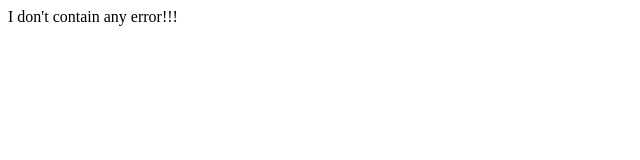
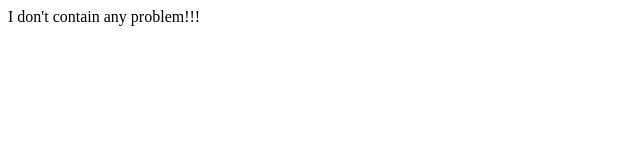
Before and after one commit to nikhilbangar/static, a plain HTML site: page index.html in a window 1280 px wide. Shown: the full height of the page, 0-640 px from the left. Drawn offline with Linux system fonts and the light colour scheme.

Commit message:
Update index.html

```diff
--- a/index.html
+++ b/index.html
@@ -1 +1 @@
-<sample>I don't contain any error!!!</sample>
+<sample>I don't contain any problem!!!</sample>
```
